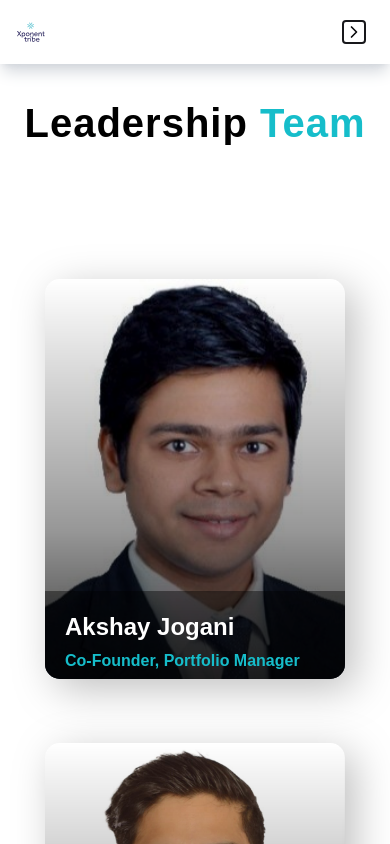
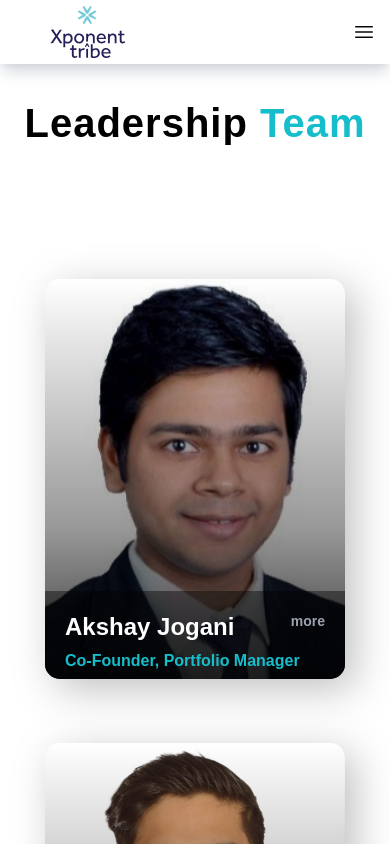
Before and after one commit to xponentribe/Xponentribe, a Next.js app: page /team in a window 390 px wide. Shown: the top 844 px of the page. Built offline with nearby package versions, Linux system fonts and the light colour scheme.

Commit message:
bugs fixing

```diff
--- a/components/Contact.tsx
+++ b/components/Contact.tsx
@@ -29,14 +29,11 @@ const Contact = () => {
   const handleSubmit = async (event: React.FormEvent) => {
     event.preventDefault();
     try {
-      const response = await axios.post(
-        "https://xponent-tribe-client.vercel.app/api/send",
-        {
-          name,
-          email,
-          message,
-        }
-      );
+      const response = await axios.post("api/send", {
+        name,
+        email,
+        message,
+      });
       console.log("Response:", response);
 
       setStatus({ message: "Email sent successfully!", type: "success" });
@@ -54,7 +51,7 @@ const Contact = () => {
       <Navbar />
       <div className="bg-white pb-20 pt-32">
         <div>
-          <h1 className="text-center text-black leading-snug font-bold tracking-wide text-[40px] md:text-5xl lg:text-6xl">
+          <h1 className="text-center text-black leading-snug font-bold tracking-wide text-[40px] md:text-5xl lg:text-6xl sm:p-8">
             Connect with <span className="text-teal-400">Us</span>
           </h1>{" "}
         </div>
--- a/components/Footer.tsx
+++ b/components/Footer.tsx
@@ -10,7 +10,7 @@ const Footer = () => {
       <div className="mx-auto w-full max-w-screen-xl p-4 py-6 lg:py-8">
         <div className="md:flex md:justify-between">
           <div className="mb-6 md:mb-0">
-            <a href="/" className="flex items-center">
+            <a href="/" className="flex items-center w-fit">
               <Image
                 src="/XT-02.svg"
                 className="h-16 w-24 relative lg:top-10"
--- a/components/Team.tsx
+++ b/components/Team.tsx
@@ -32,7 +32,12 @@ const Team = () => {
                 className="content h-screen"
                 style={{ backgroundColor: "#0000006b" }}
               >
-                <h1 className="font-bold text-2xl text-white">{item.name}</h1>
+                <h1 className="font-bold text-2xl text-white">
+                  {item.name}
+                  <span className="text-sm text-gray-400 float-right">
+                    more{" "}
+                  </span>
+                </h1>
                 <h4 className="text-xl font-bold text-teal-400 mt-1">
                   {item.position}
                 </h4>
--- a/components/ui/Floating-navbar.tsx
+++ b/components/ui/Floating-navbar.tsx
@@ -52,14 +52,14 @@ export default function Navbar() {
   return (
     <div className="fixed top-0 z-40 w-screen bg-white shadow-gray-300 shadow-lg">
       <div className=" flex h-16 items-center space-x-4 sm:justify-between sm:space-x-0 mx-20">
-        <div className="flex items-center justify-start gap-x-44 sm:gap-x-0  ">
+        <div className="flex items-center justify-start gap-x-24 sm:gap-x-0  ">
           <a href="/">
             <Image
               src="/XT-02.svg"
-              width={100}
-              height={100}
+              width={80}
+              height={80}
               alt="Picture of the author"
-              className="lg:hidden relative right-16"
+              className="lg:hidden relative right-8"
             />
           </a>
           <button
@@ -67,23 +67,21 @@ export default function Navbar() {
             aria-haspopup="dialog"
             aria-expanded="false"
             aria-controls="radix-:R5b6t5a:"
-            className="relative left-14 md:left"
+            className="relative left-24 md:left"
             data-state="closed"
             onClick={() => setIsHamburger(true)}
           >
             <svg
               xmlns="http://www.w3.org/2000/svg"
-              width="24"
-              height="24"
               viewBox="0 0 24 24"
-              fill="none"
-              stroke="currentColor"
-              stroke-width="2"
-              stroke-linecap="round"
-              stroke-linejoin="round"
-              className="md:hidden h-6 w-6 border-2 border-primary rounded-sm"
+              fill="currentColor"
+              className="md:hidden h-6 w-6 "
             >
-              <polyline points="9 18 15 12 9 6"></polyline>
+              <path
+                fill-rule="evenodd"
+                d="M3 6.75A.75.75 0 0 1 3.75 6h16.5a.75.75 0 0 1 0 1.5H3.75A.75.75 0 0 1 3 6.75ZM3 12a.75.75 0 0 1 .75-.75h16.5a.75.75 0 0 1 0 1.5H3.75A.75.75 0 0 1 3 12Zm0 5.25a.75.75 0 0 1 .75-.75h16.5a.75.75 0 0 1 0 1.5H3.75a.75.75 0 0 1-.75-.75Z"
+                clip-rule="evenodd"
+              />
             </svg>
           </button>
 
@@ -218,7 +216,7 @@ export default function Navbar() {
                       style={
                         {
                           "--radix-navigation-menu-viewport-width": "165px",
-                          "--radix-navigation-menu-viewport-height": "125px",
+                          "--radix-navigation-menu-viewport-height": "70px",
                           position: "relative",
                           left: "150vh",
                         } as React.CSSProperties
@@ -243,7 +241,7 @@ export default function Navbar() {
                               </div>
                             </a>
                           </li>
-                          <li>
+                          {/* <li>
                             <a
                               className="block select-none space-y-1 rounded-md p-3 leading-none no-underline outline-none transition-colors hover:bg-[#f1f5f9] hover:text-accent-foreground focus:bg-accent focus:text-accent-foreground"
                               href="/blogs"
@@ -253,7 +251,7 @@ export default function Navbar() {
                                 Blogs
                               </div>
                             </a>
-                          </li>
+                          </li> */}
                         </ul>
                       </div>
                     </div>
@@ -368,12 +366,12 @@ export default function Navbar() {
                 >
                   Letter
                 </a>
-                <a
+                {/* <a
                   className="flex items-center text-md text-primary font-normal"
                   href="/blog"
                 >
                   Blogs
-                </a>
+                </a> */}
                 <a
                   className="flex items-center text-md text-primary font-normal"
                   href="/contact"
```
